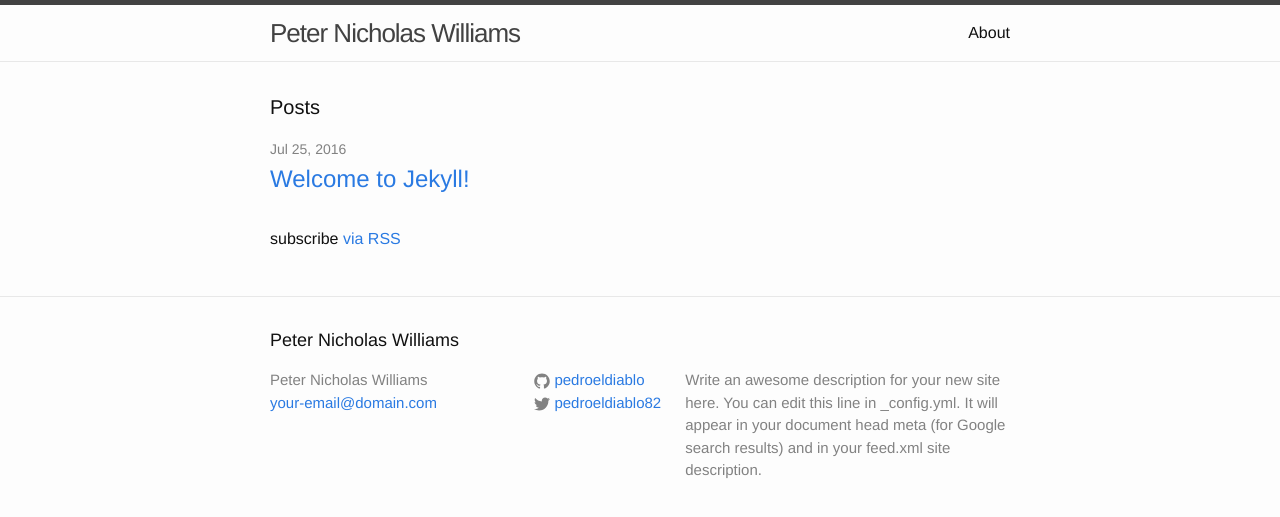
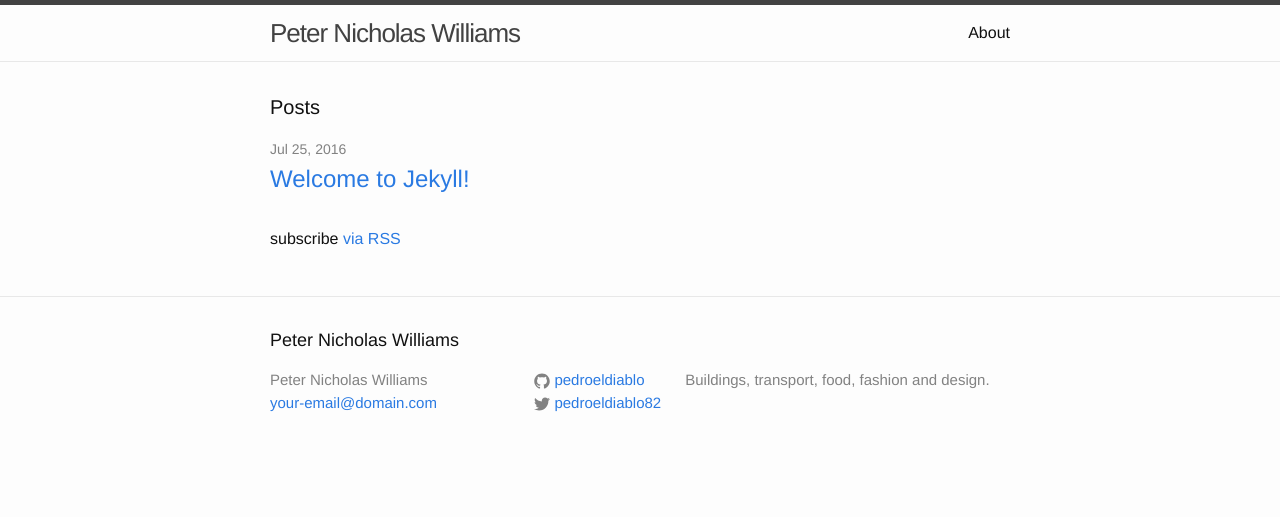
Before and after one commit to pedroeldiablo/pedroeldiablo.github.io, a Jekyll site: the page built from index.html, in a window 1280 px wide. Shown: the top 517 px of the page. Built offline with Jekyll 4.4.1, drawn with Linux system fonts in a browser that asks for light colours.

Commit message:
Update _config.yml

```diff
--- a/_config.yml
+++ b/_config.yml
@@ -9,9 +9,7 @@
 title: Peter Nicholas Williams
 email: your-email@domain.com
 description: > # this means to ignore newlines until "baseurl:"
-  Write an awesome description for your new site here. You can edit this
-  line in _config.yml. It will appear in your document head meta (for
-  Google search results) and in your feed.xml site description.
+  Buildings, transport, food, fashion and design.
 baseurl: "" # the subpath of your site, e.g. /blog
 url: "http://yourdomain.com" # the base hostname & protocol for your site
 twitter_username: pedroeldiablo82
```
